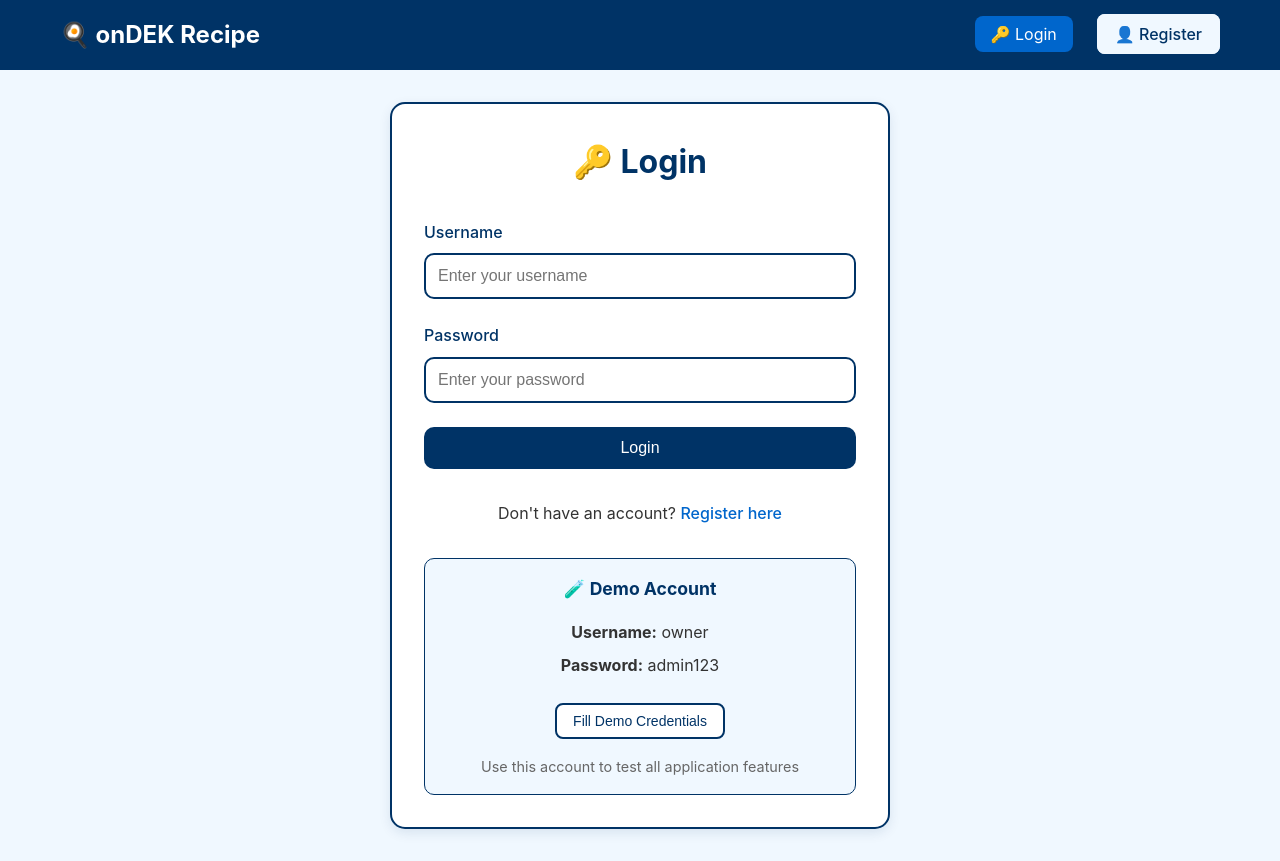
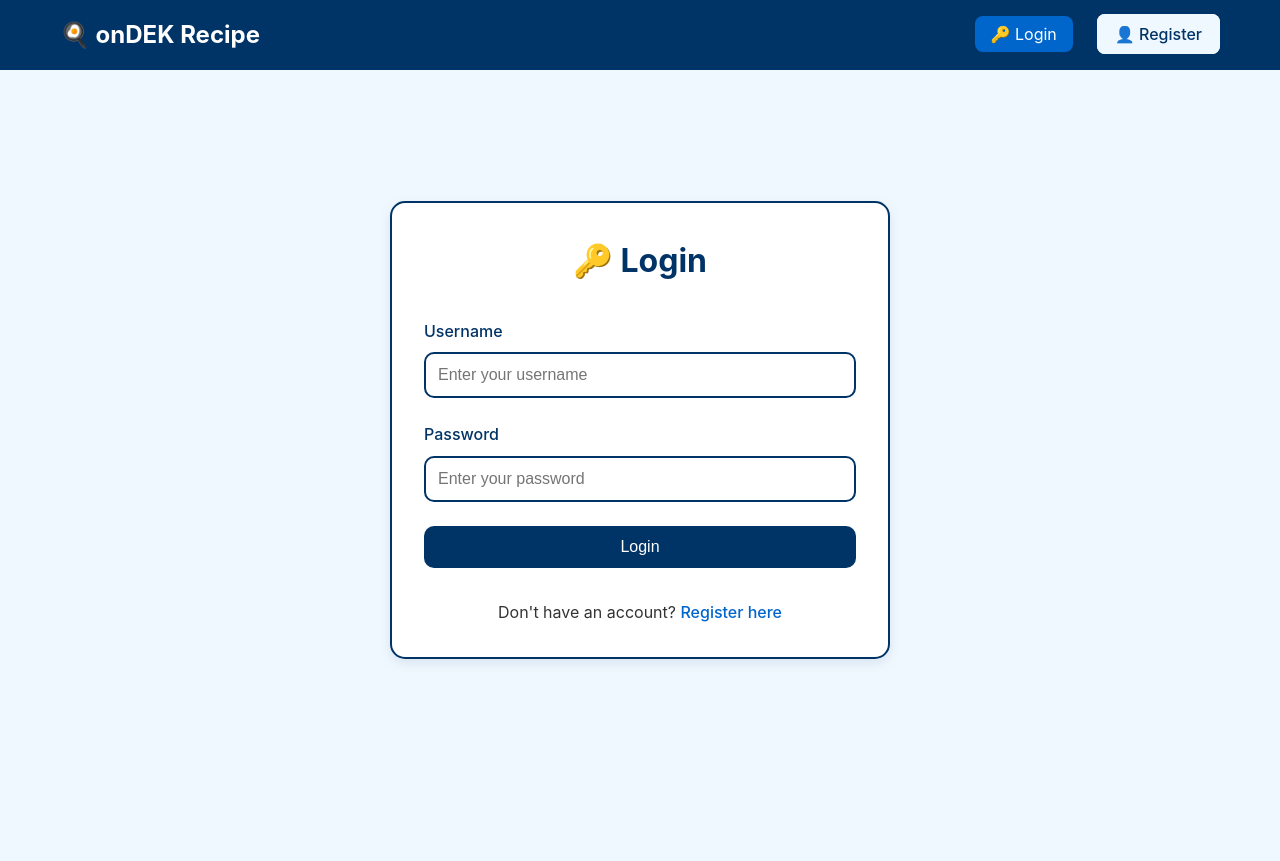
Before and after one commit to ebooth1202/ondek-recipe, a React (Create React App) app in the folder frontend/: page /login in a window 1280 px wide. After the commit the page ends 800 px from the top, so only its background shows below. Built offline with nearby package versions, Linux system fonts and the light colour scheme.

Commit message:
Removed the DEMO ACCOUNT login from the /login page.

```diff
--- a/frontend/src/components/user/Login.jsx
+++ b/frontend/src/components/user/Login.jsx
@@ -184,52 +184,52 @@ const Login = () => {
             </Link>
           </p>
 
-          <div style={{
-            marginTop: '2rem',
-            padding: '1rem',
-            background: '#f0f8ff',
-            borderRadius: '10px',
-            border: '1px solid #003366'
-          }}>
-            <h3 style={{
-              color: '#003366',
-              marginBottom: '1rem',
-              fontSize: '1.1rem'
-            }}>
-              🧪 Demo Account
-            </h3>
-            <p style={{ margin: '0.5rem 0' }}>
-              <strong>Username:</strong> owner
-            </p>
-            <p style={{ margin: '0.5rem 0' }}>
-              <strong>Password:</strong> admin123
-            </p>
-            <button
-              type="button"
-              onClick={handleDemoLogin}
-              style={{
-                marginTop: '1rem',
-                padding: '8px 16px',
-                border: '2px solid #003366',
-                borderRadius: '8px',
-                backgroundColor: 'white',
-                color: '#003366',
-                cursor: 'pointer',
-                fontSize: '14px',
-                fontWeight: '500'
-              }}
-            >
-              Fill Demo Credentials
-            </button>
-            <p style={{
-              fontSize: '0.9rem',
-              color: '#666',
-              marginTop: '1rem',
-              margin: '1rem 0 0 0'
-            }}>
-              Use this account to test all application features
-            </p>
-          </div>
+          {/*<div style={{*/}
+          {/*  marginTop: '2rem',*/}
+          {/*  padding: '1rem',*/}
+          {/*  background: '#f0f8ff',*/}
+          {/*  borderRadius: '10px',*/}
+          {/*  border: '1px solid #003366'*/}
+          {/*}}>*/}
+          {/*  <h3 style={{*/}
+          {/*    color: '#003366',*/}
+          {/*    marginBottom: '1rem',*/}
+          {/*    fontSize: '1.1rem'*/}
+          {/*  }}>*/}
+          {/*    🧪 Demo Account*/}
+          {/*  </h3>*/}
+          {/*  <p style={{ margin: '0.5rem 0' }}>*/}
+          {/*    <strong>Username:</strong> owner*/}
+          {/*  </p>*/}
+          {/*  <p style={{ margin: '0.5rem 0' }}>*/}
+          {/*    <strong>Password:</strong> admin123*/}
+          {/*  </p>*/}
+          {/*  <button*/}
+          {/*    type="button"*/}
+          {/*    onClick={handleDemoLogin}*/}
+          {/*    style={{*/}
+          {/*      marginTop: '1rem',*/}
+          {/*      padding: '8px 16px',*/}
+          {/*      border: '2px solid #003366',*/}
+          {/*      borderRadius: '8px',*/}
+          {/*      backgroundColor: 'white',*/}
+          {/*      color: '#003366',*/}
+          {/*      cursor: 'pointer',*/}
+          {/*      fontSize: '14px',*/}
+          {/*      fontWeight: '500'*/}
+          {/*    }}*/}
+          {/*  >*/}
+          {/*    Fill Demo Credentials*/}
+          {/*  </button>*/}
+          {/*  <p style={{*/}
+          {/*    fontSize: '0.9rem',*/}
+          {/*    color: '#666',*/}
+          {/*    marginTop: '1rem',*/}
+          {/*    margin: '1rem 0 0 0'*/}
+          {/*  }}>*/}
+          {/*    Use this account to test all application features*/}
+          {/*  </p>*/}
+          {/*</div>*/}
         </div>
       </div>
     </div>
```
